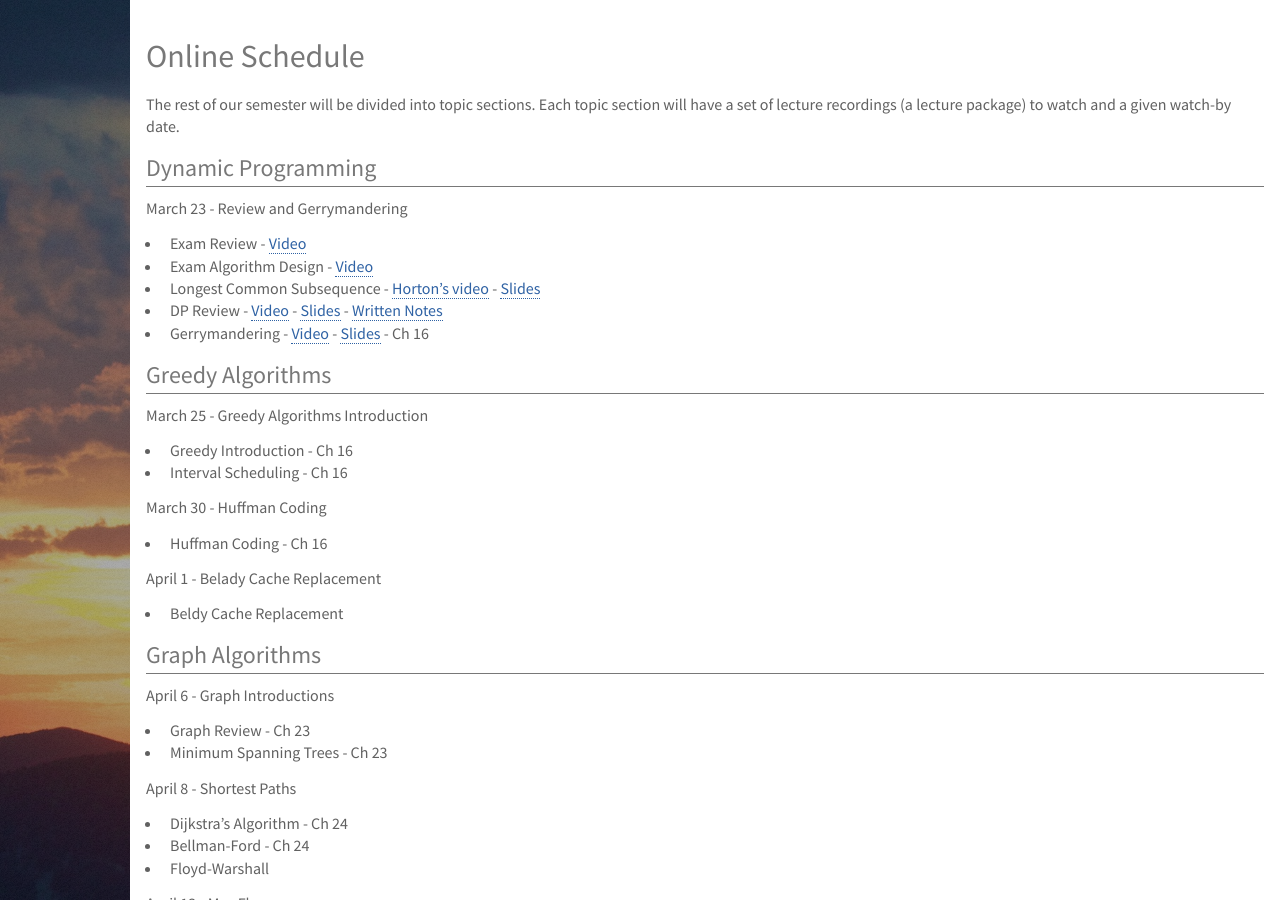
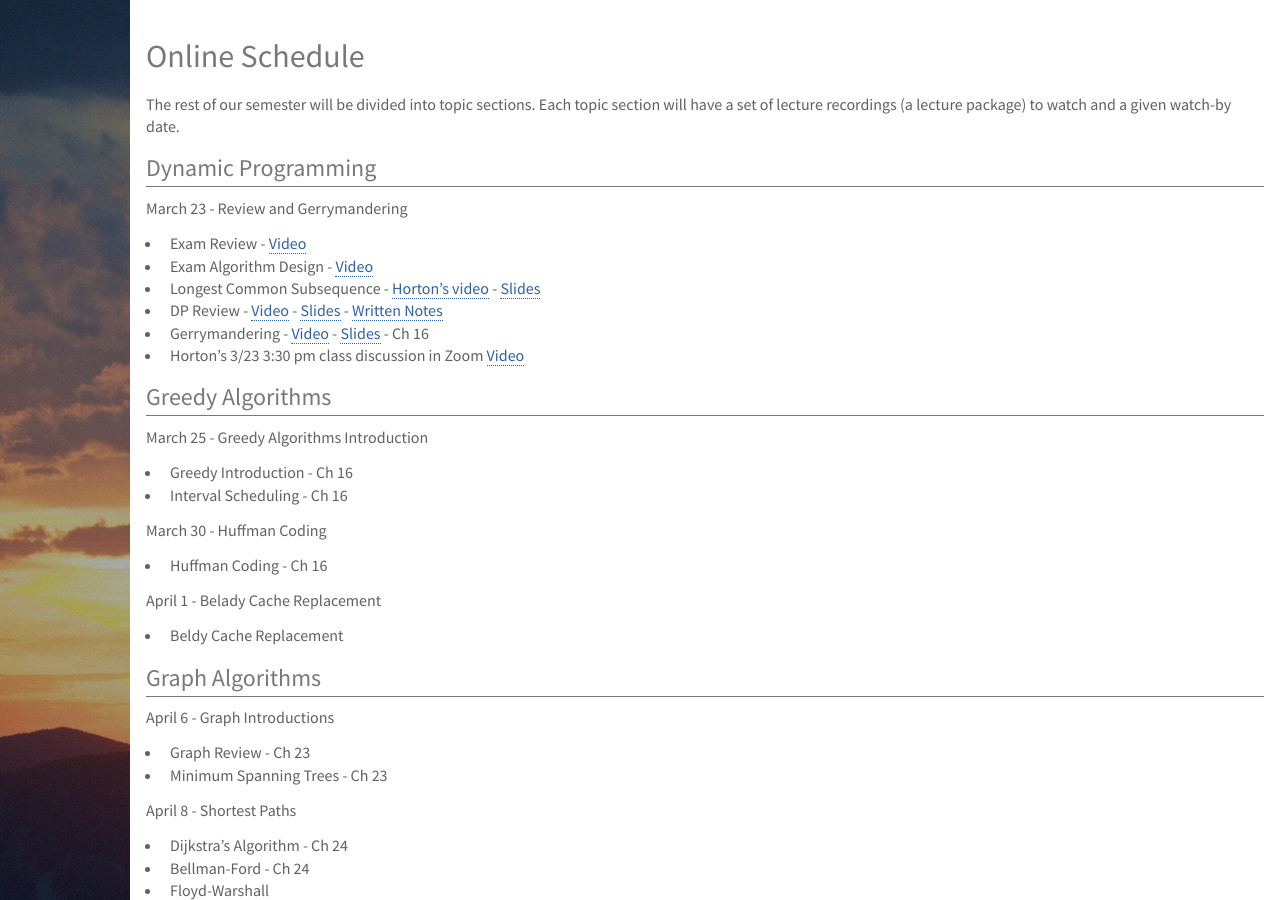
Before and after one commit to deternitydx/uvacs4102, a Jekyll site: the page built from schedule.md, in a window 1280 px wide and 900 px high. Built offline with Jekyll 4.4.1, drawn with Linux system fonts in a browser that asks for light colours; nearby versions of some CDN libraries; library files that are not in the unit come from our copies.

Commit message:
added link to Horton's 3/23 class Zoom video

```diff
--- a/schedule.md
+++ b/schedule.md
@@ -16,6 +16,7 @@ March 23 - Review and Gerrymandering
 - Longest Common Subsequence - [Horton's video](https://uva.hosted.panopto.com/Panopto/Pages/Viewer.aspx?id=fdde7c3d-bad1-4afa-99a4-ab85011e9a24) - [Slides](lectures/horton/cs4102_L14-pt2_LCS_horton.pdf)
 - DP Review - [Video](https://uva.hosted.panopto.com/Panopto/Pages/Viewer.aspx?id=15fec513-9015-4cae-882b-ab87014cc59b) - [Slides](lectures/l15-review.pdf) - [Written Notes](lectures/l15-review-written.pdf)
 - Gerrymandering - [Video](https://uva.hosted.panopto.com/Panopto/Pages/Viewer.aspx?id=8b613684-720a-4167-a32e-ab7e016ea13f) - [Slides](lectures/l15-gerrymander.pdf) - Ch 16
+- Horton's 3/23 3:30 pm class discussion in Zoom [Video](https://virginia.zoom.us/rec/share/_c8qBazM83NJc43CzUDudbNmWanZaaa81nBN-PMEzE7Llmd8AG8j6_lHtNIn3qan)
 
 ## Greedy Algorithms
 
```
